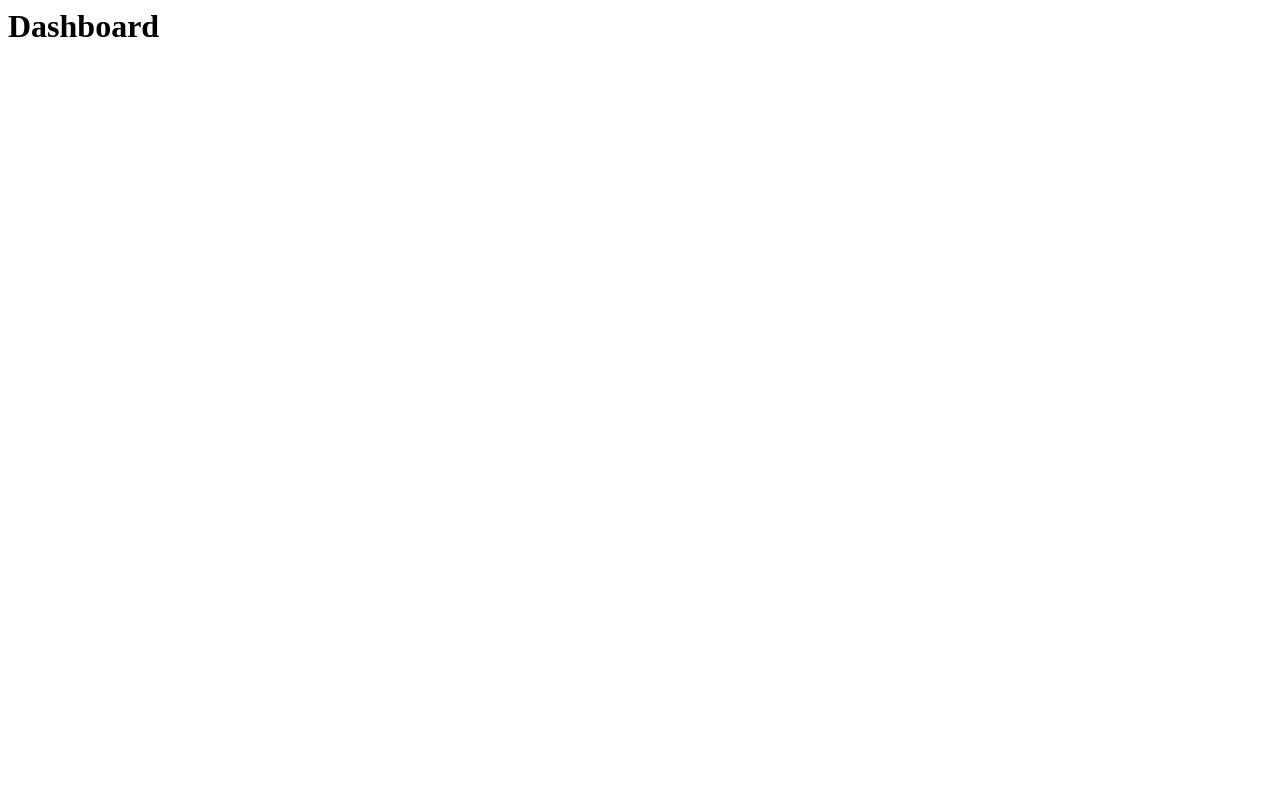
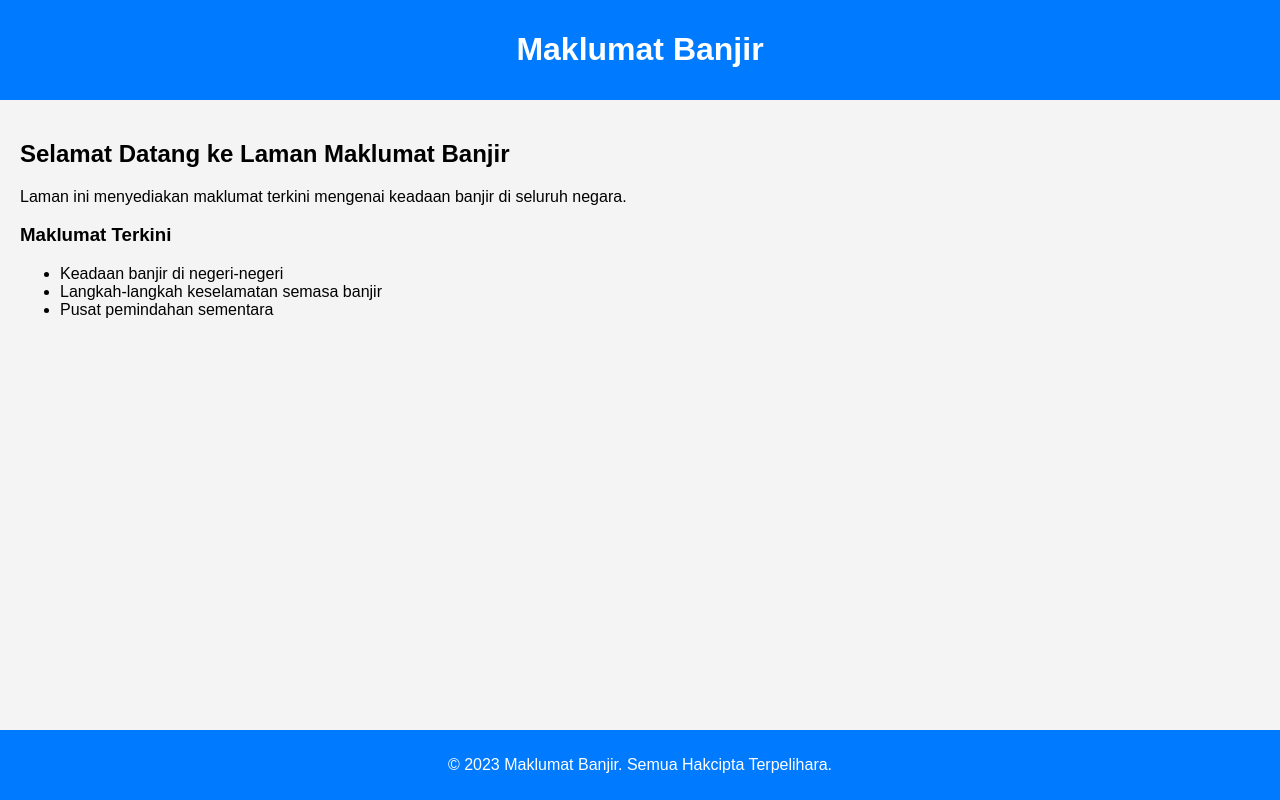
Before and after one commit to dcddxy/banjir, a website: page docs/index.html in a window 1280 px wide. Drawn offline with Linux system fonts and the light colour scheme.

Commit message:
update landing page

```diff
--- a/docs/index.html
+++ b/docs/index.html
@@ -1,6 +1,52 @@
-<html>
-    <title>Home</title>
-    <body>
-        <h1>Dashboard</h1>
-    </body>
+<!DOCTYPE html>
+<html lang="ms">
+<head>
+    <meta charset="UTF-8">
+    <meta name="viewport" content="width=device-width, initial-scale=1.0">
+    <title>Maklumat Banjir</title>
+    <style>
+        body {
+            font-family: Arial, sans-serif;
+            margin: 0;
+            padding: 0;
+            background-color: #f4f4f4;
+        }
+        header {
+            background-color: #007BFF;
+            color: white;
+            padding: 10px 0;
+            text-align: center;
+        }
+        main {
+            padding: 20px;
+        }
+        footer {
+            background-color: #007BFF;
+            color: white;
+            text-align: center;
+            padding: 10px 0;
+            position: fixed;
+            width: 100%;
+            bottom: 0;
+        }
+    </style>
+</head>
+<body>
+    <header>
+        <h1>Maklumat Banjir</h1>
+    </header>
+    <main>
+        <h2>Selamat Datang ke Laman Maklumat Banjir</h2>
+        <p>Laman ini menyediakan maklumat terkini mengenai keadaan banjir di seluruh negara.</p>
+        <h3>Maklumat Terkini</h3>
+        <ul>
+            <li>Keadaan banjir di negeri-negeri</li>
+            <li>Langkah-langkah keselamatan semasa banjir</li>
+            <li>Pusat pemindahan sementara</li>
+        </ul>
+    </main>
+    <footer>
+        <p>&copy; 2023 Maklumat Banjir. Semua Hakcipta Terpelihara.</p>
+    </footer>
+</body>
 </html>
```
